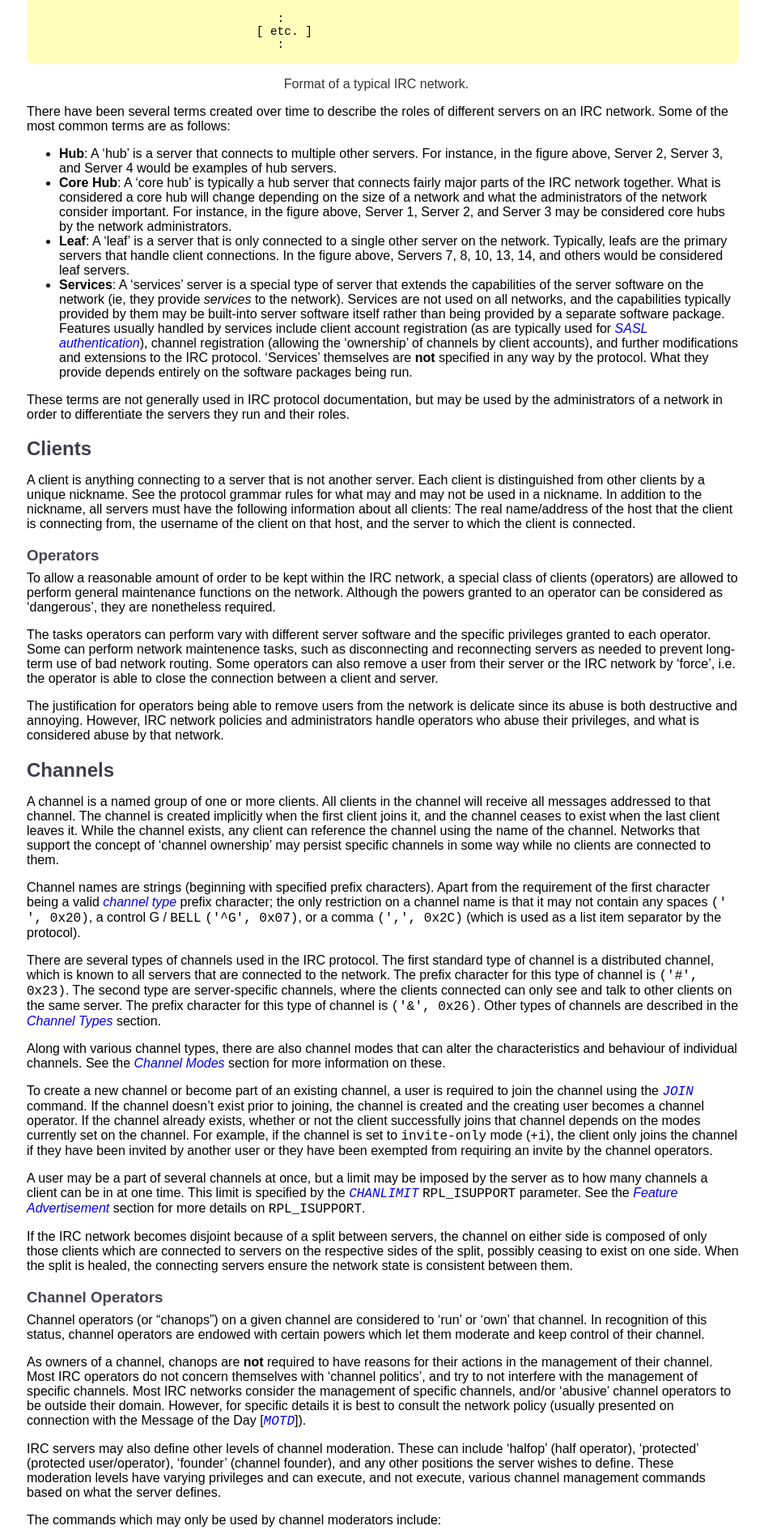
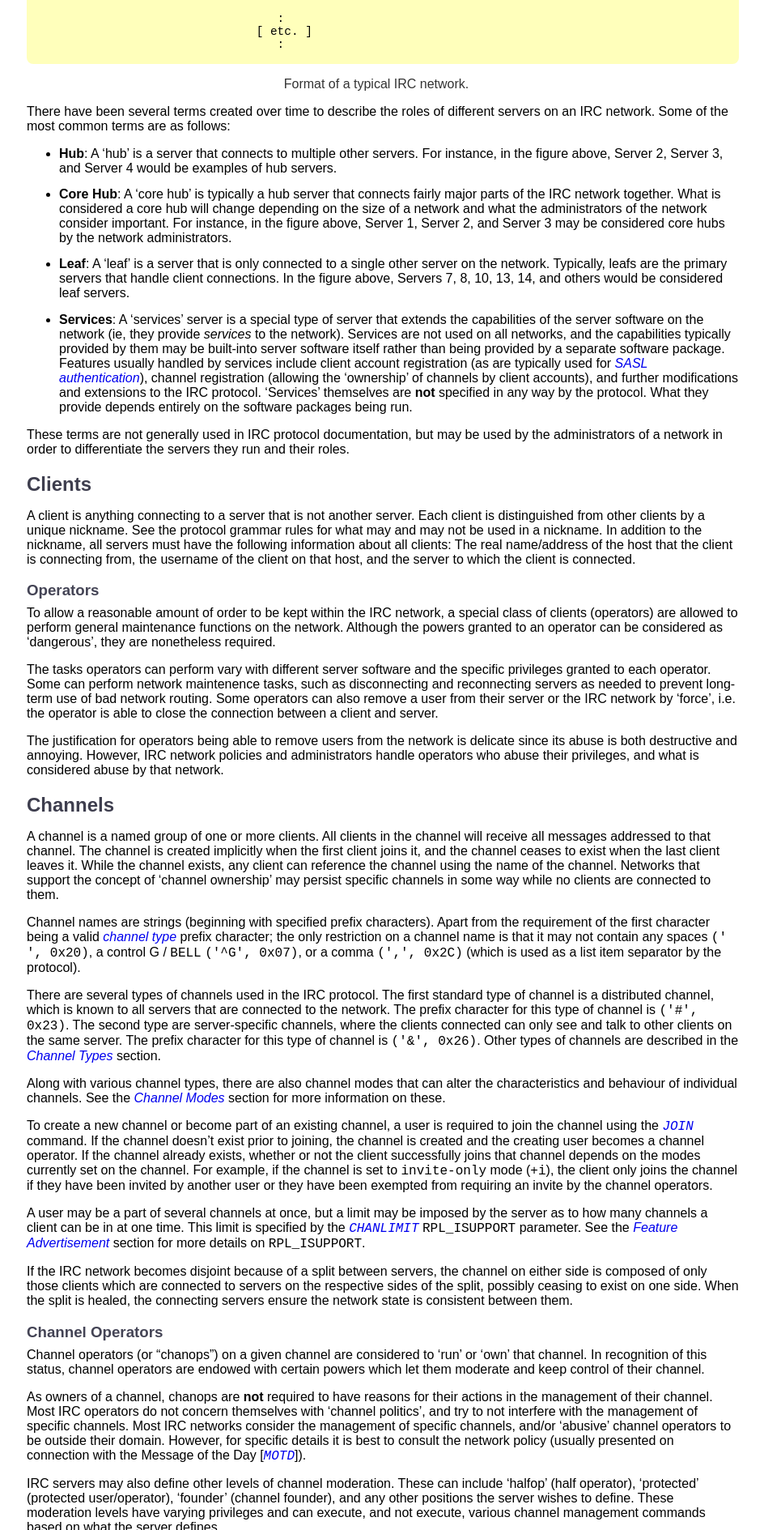
Before and after one commit to ircdocs/modern-irc, a Jekyll site: the page built from index.md, in a window 1280 px wide. Shown: the part 1098-2987 px from the top of the page at 81% size, without its empty margins (167-1111 px from the left). Built offline with Jekyll 4.4.1, drawn with Linux system fonts in a browser that asks for light colours.

Commit message:
css: Style lists better

```diff
--- a/css/screen.sass
+++ b/css/screen.sass
@@ -130,6 +130,15 @@ p
     + p
         margin-top: 1rem
 
+li
+    + li
+        margin-top: 0.9rem
+    p
+        &:first-child
+            margin-top: 0
+        &:last-child
+            margin-bottom: 0
+
 .warning
     color: #fff
     @media screen
```
